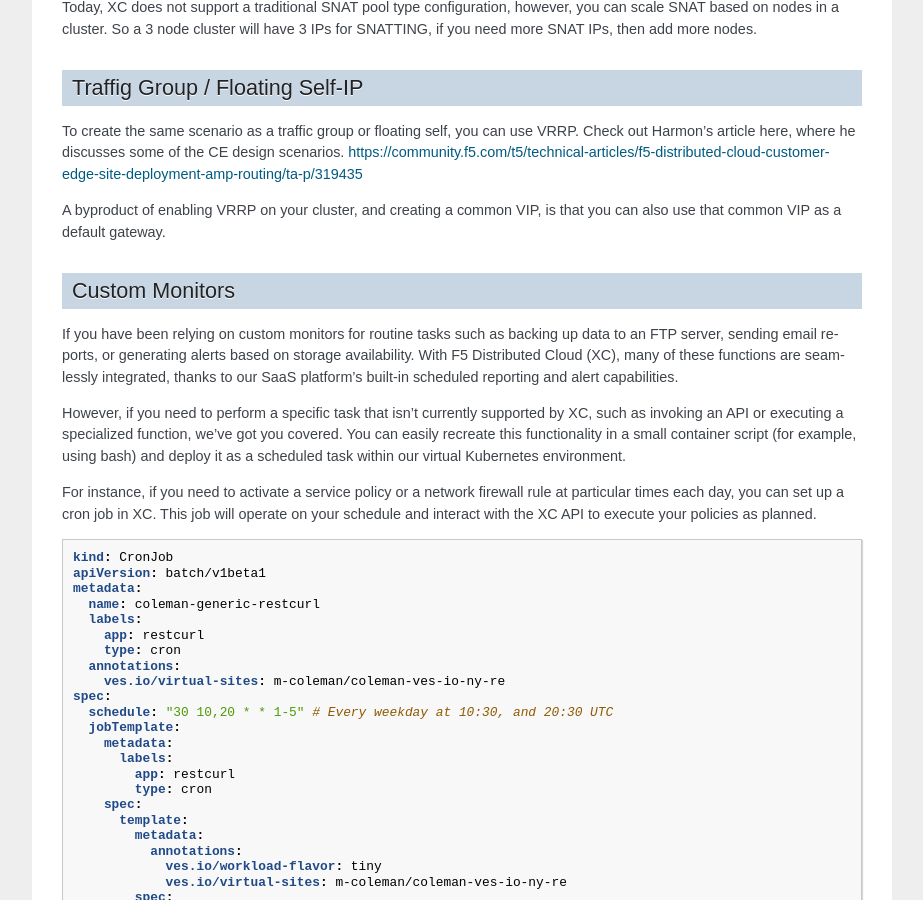
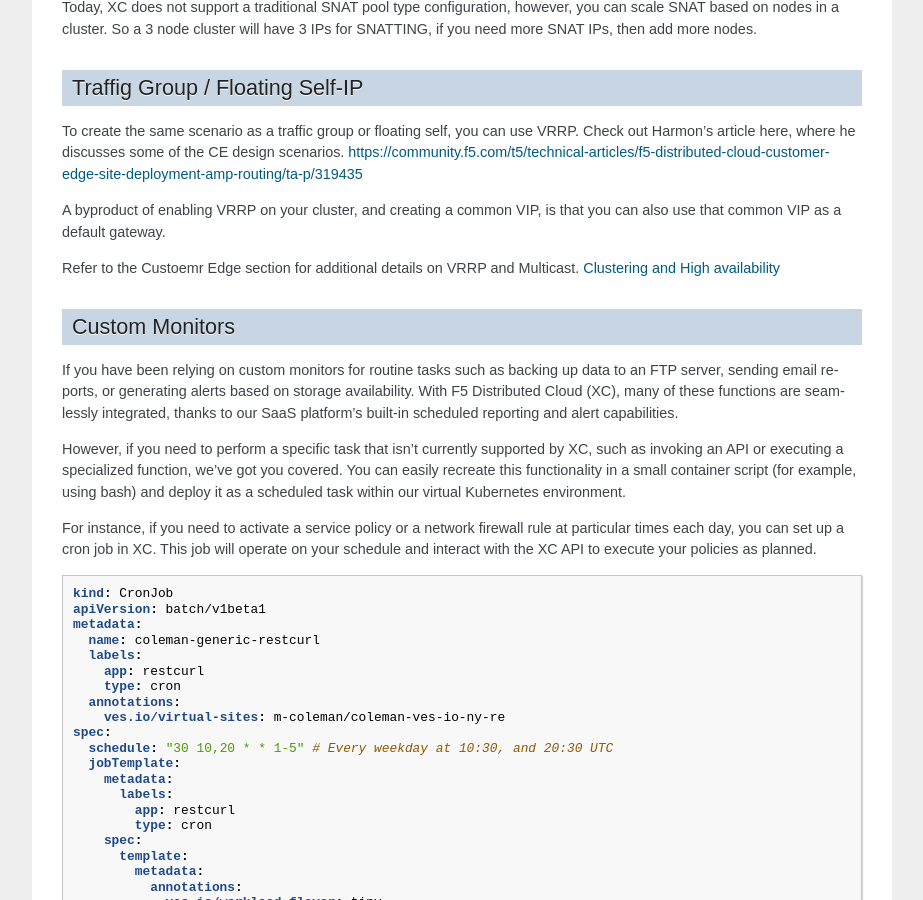
Before and after one commit to Mikej81/bigip_to_xc_faq, a Sphinx documentation site: the page built from docs/source/index.rst, in a window 1280 px wide and 900 px high, scrolled down 7455 px. Shown: the whole window, without its empty margins (198-1121 px from the left). Built offline with Sphinx 7.4.7, drawn with Linux system fonts in a browser that asks for light colours; the version number could not be read and is left out.

Commit message:
vrrp link

```diff
--- a/docs/source/index.rst
+++ b/docs/source/index.rst
@@ -300,6 +300,8 @@
 To create the same scenario as a traffic group or floating self, you can use VRRP.  Check out Harmon's article here, where he discusses some of the CE design scenarios.  https://community.f5.com/t5/technical-articles/f5-distributed-cloud-customer-edge-site-deployment-amp-routing/ta-p/319435
 
 A byproduct of enabling VRRP on your cluster, and creating a common VIP, is that you can also use that common VIP as a default gateway.
+
+Refer to the Custoemr Edge section for additional details on VRRP and Multicast. `Clustering and High availability`_
 
 Custom Monitors
 ---------------
```
Also changed, not shown: 7 other files.
